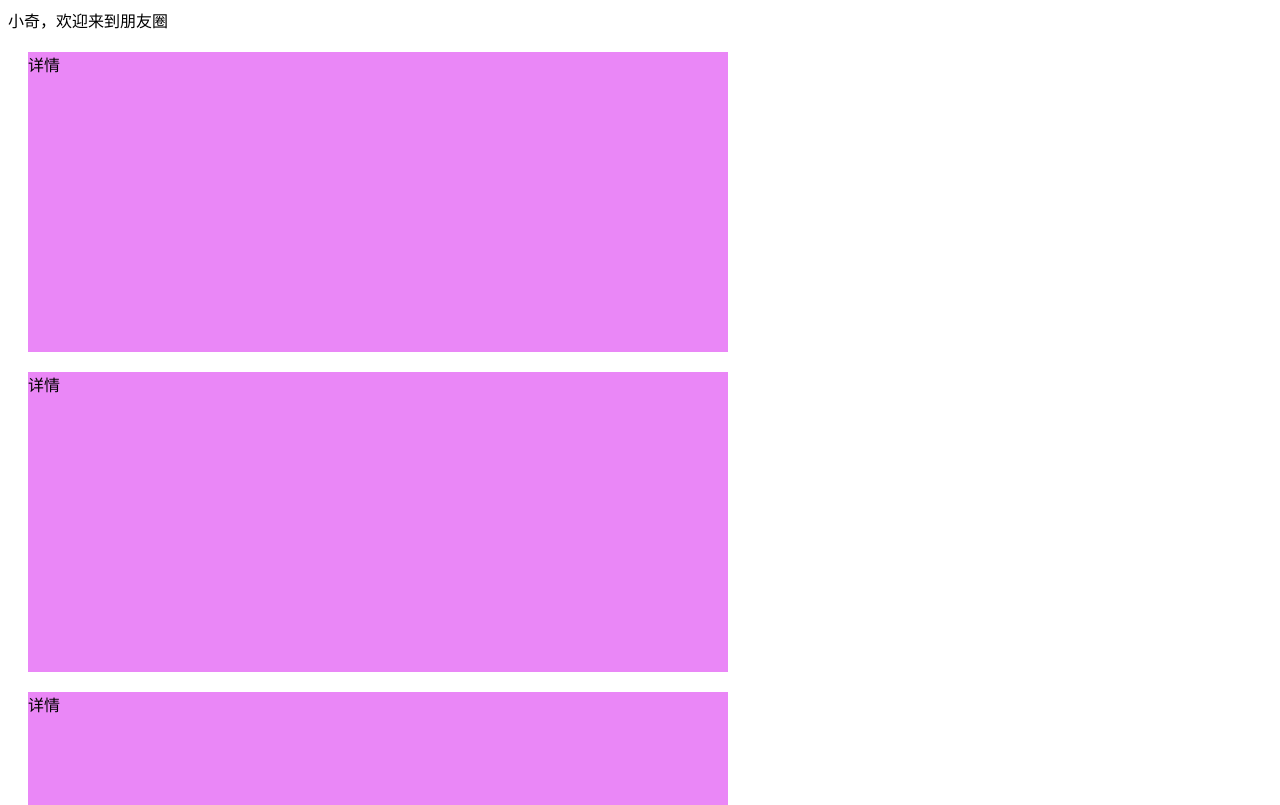
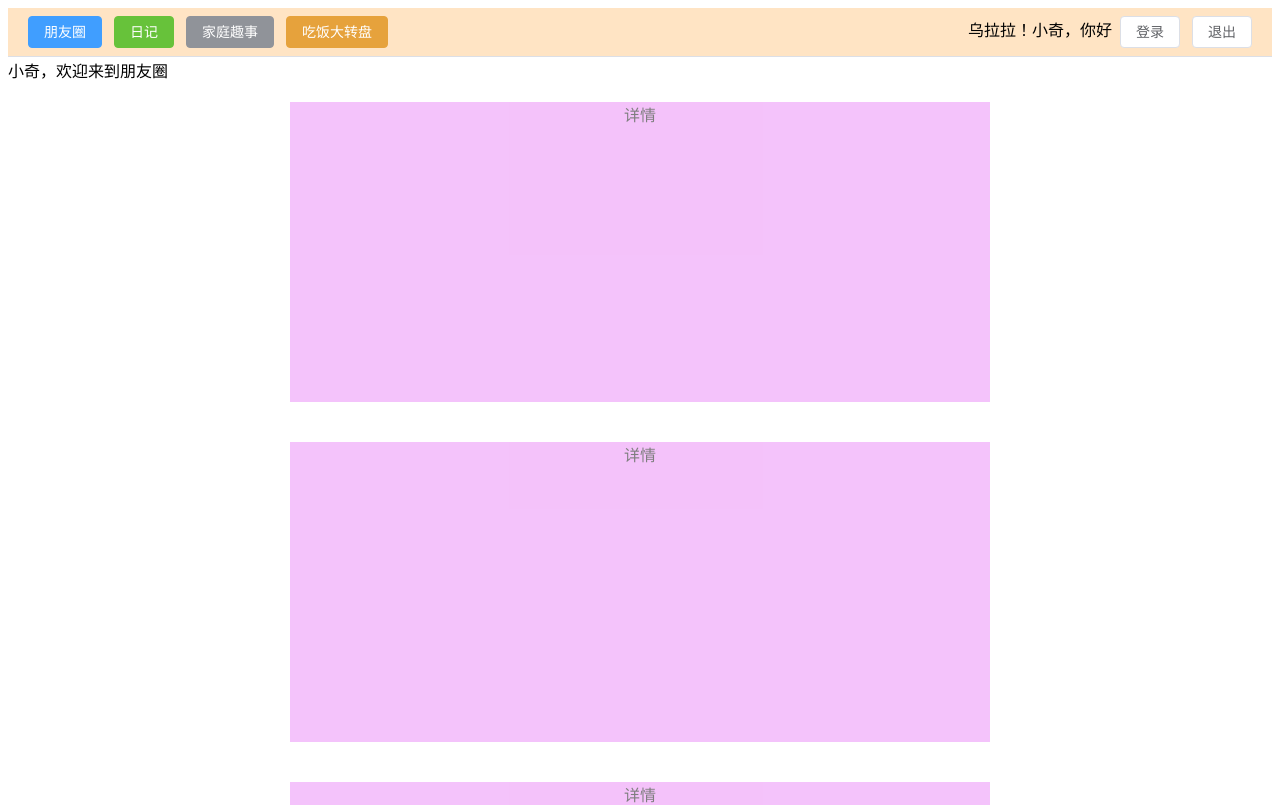
Before and after one commit to fuweiaa/ourhome, a Vue app: page /familyfuns in a window 1280 px wide. Shown: the top 805 px of the page. Built offline with nearby package versions, Linux system fonts and the light colour scheme.

Commit message:
编写家庭新闻

```diff
--- a/src/App.vue
+++ b/src/App.vue
@@ -2,21 +2,22 @@
  * @Author: fuwei
  * @Date: 2024-04-21 23:47:28
  * @LastEditors: fuweiaa
- * @LastEditTime: 2024-04-23 16:35:55
+ * @LastEditTime: 2024-04-25 15:20:40
  * @FilePath: \bigevent-vue3\src\App.vue
  * @Description:
  * Copyright (c) 2024 by VGE, All Rights Reserved.
 -->
 <template>
   <div id="container">
-    <router-view />
+    <Home></Home>
   </div>
 
 </template>
 <script setup lang="ts">
+import Home from './views/home.vue'
 </script>
 <style lang="scss" scoped>
-#container{
+#container {
   width: 100%;
   height: 100%;
 }
--- a/src/router/index.ts
+++ b/src/router/index.ts
@@ -2,7 +2,7 @@
  * @Author: fuwei
  * @Date: 2024-04-22 23:47:20
  * @LastEditors: fuweiaa
- * @LastEditTime: 2024-04-23 16:58:07
+ * @LastEditTime: 2024-04-25 15:22:14
  * @FilePath: \bigevent-vue3\src\router\index.ts
  * @Description:
  * Copyright (c) 2024 by VGE, All Rights Reserved.
@@ -19,10 +19,6 @@
 import { createRouter, createWebHistory } from "vue-router";
 
 const routes = [
-  {
-    path: "/",
-    component: () => import("@/views/home.vue"),
-  },
   {
     path: "/login",
     component: () => import("@/views/login/login.vue"),
--- a/src/views/familyfuns/charts/card.vue
+++ b/src/views/familyfuns/charts/card.vue
@@ -2,7 +2,7 @@
  * @Author: fuweiaa
  * @Date: 2024-04-25 11:00:45
  * @LastEditors: fuweiaa
- * @LastEditTime: 2024-04-25 11:17:13
+ * @LastEditTime: 2024-04-25 14:32:39
  * @FilePath: \bigevent-vue3\src\views\familyfuns\charts\card.vue
  * @Description:
  * Copyright (c) 2024 by VGE, All Rights Reserved.
@@ -27,6 +27,7 @@ const props = defineProps<{
     width: 700px;
     height: 300px;
     background-color: #ea87f7;
+    opacity: 0.5;
     margin: 20px;
 }
 </style>
--- a/src/views/familyfuns/index.vue
+++ b/src/views/familyfuns/index.vue
@@ -2,16 +2,17 @@
  * @Author: fuweiaa
  * @Date: 2024-04-23 16:46:55
  * @LastEditors: fuweiaa
- * @LastEditTime: 2024-04-25 11:11:05
+ * @LastEditTime: 2024-04-25 14:35:58
  * @FilePath: \bigevent-vue3\src\views\familyfuns\index.vue
  * @Description:
  * Copyright (c) 2024 by VGE, All Rights Reserved.
 -->
 <template>
     <div>小奇，欢迎来到朋友圈</div>
-    <div class="container"></div>
-    <Card class="card" v-for="(item, index) in infos" :key="index" :detail="item.detail">
-    </Card>
+    <div class="container">
+        <Card class="" v-for="(item, index) in infos" :key="index" :detail="item.detail">
+        </Card>
+    </div>
 </template>
 
 <script setup lang="ts">
@@ -31,9 +32,6 @@ let infos = ref([
 .container {
     display: flex;
     flex-direction: column;
-
-    .card {
-        left: 50%
-    }
+    align-items: center;
 }
 </style>
--- a/src/views/home.vue
+++ b/src/views/home.vue
@@ -2,15 +2,16 @@
  * @Author: fuweiaa
  * @Date: 2024-04-23 09:59:39
  * @LastEditors: fuweiaa
- * @LastEditTime: 2024-04-23 16:33:43
+ * @LastEditTime: 2024-04-25 15:21:58
  * @FilePath: \bigevent-vue3\src\views\home.vue
  * @Description:
  * Copyright (c) 2024 by VGE, All Rights Reserved.
 -->
 <template>
   <div class="common-layout">
-        <Header />
-        <el-divider class="fgx"/>
+    <Header />
+    <el-divider class="fgx" />
+    <router-view />
   </div>
 </template>
 
@@ -22,15 +23,18 @@ import Header from '../components/Header.vue';
 .common-layout {
   width: 100%;
   height: 100%;
-  .fgx{
+
+  .fgx {
     margin: 0
   }
+
   .header {
     display: flex;
     flex-direction: row;
+
     .points {
-        position: relative;
-        top: 50%;
+      position: relative;
+      top: 50%;
     }
   }
 }
--- a/vite.config.ts
+++ b/vite.config.ts
@@ -2,7 +2,7 @@
  * @Author: fuweiaa
  * @Date: 2024-04-23 09:59:39
  * @LastEditors: fuweiaa
- * @LastEditTime: 2024-04-25 09:50:26
+ * @LastEditTime: 2024-04-25 14:43:40
  * @FilePath: \bigevent-vue3\vite.config.ts
  * @Description:
  * Copyright (c) 2024 by VGE, All Rights Reserved.
@@ -20,7 +20,7 @@ export default defineConfig({
     },
   },
   server: {
-    port: 2000,
+    port: 10099,
     host: "0.0.0.0",
   },
 });
```
